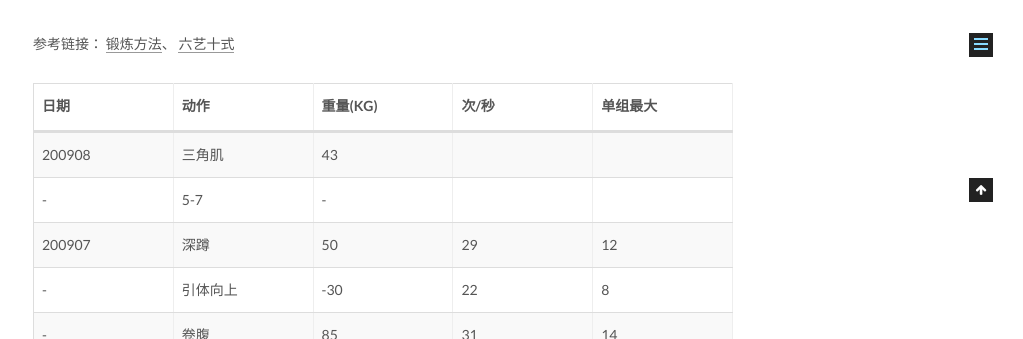
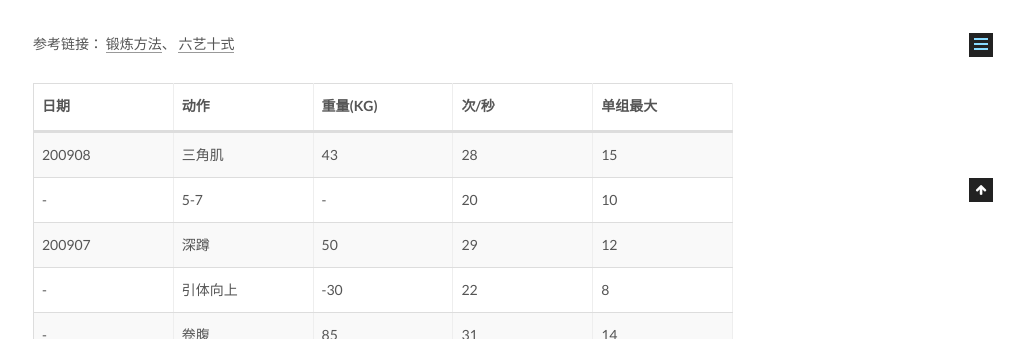
Before and after one commit to CodeHunter2006/CodeHunter2006.github.io, a Jekyll site: the page built from _posts/2020-06-01-Fitness_Record.md, in a window 1280 px wide. Shown: the part 798-1137 px from the top of the page, without its empty margins (257-1280 px from the left). Built offline with Jekyll 4.4.1, drawn with Linux system fonts in a browser that asks for light colours.

Commit message:
[doc]: add contents.

```diff
--- a/_posts/2020-06-01-Fitness_Record.md
+++ b/_posts/2020-06-01-Fitness_Record.md
@@ -14,8 +14,8 @@ tags: Healthy
 
 | 日期   | 动作     | 重量(KG) | 次/秒 | 单组最大 |
 | ------ | -------- | -------- | ----- | -------- |
-| 200908 | 三角肌   | 43       |       |          |
-| -      | 5-7      | -        |       |          |
+| 200908 | 三角肌   | 43       | 28    | 15       |
+| -      | 5-7      | -        | 20    | 10       |
 | 200907 | 深蹲     | 50       | 29    | 12       |
 | -      | 引体向上 | -30      | 22    | 8        |
 | -      | 卷腹     | 85       | 31    | 14       |
```
Also changed, not shown: _posts/2019-11-08-VIM_CMD.md (+3 -0 lines).
